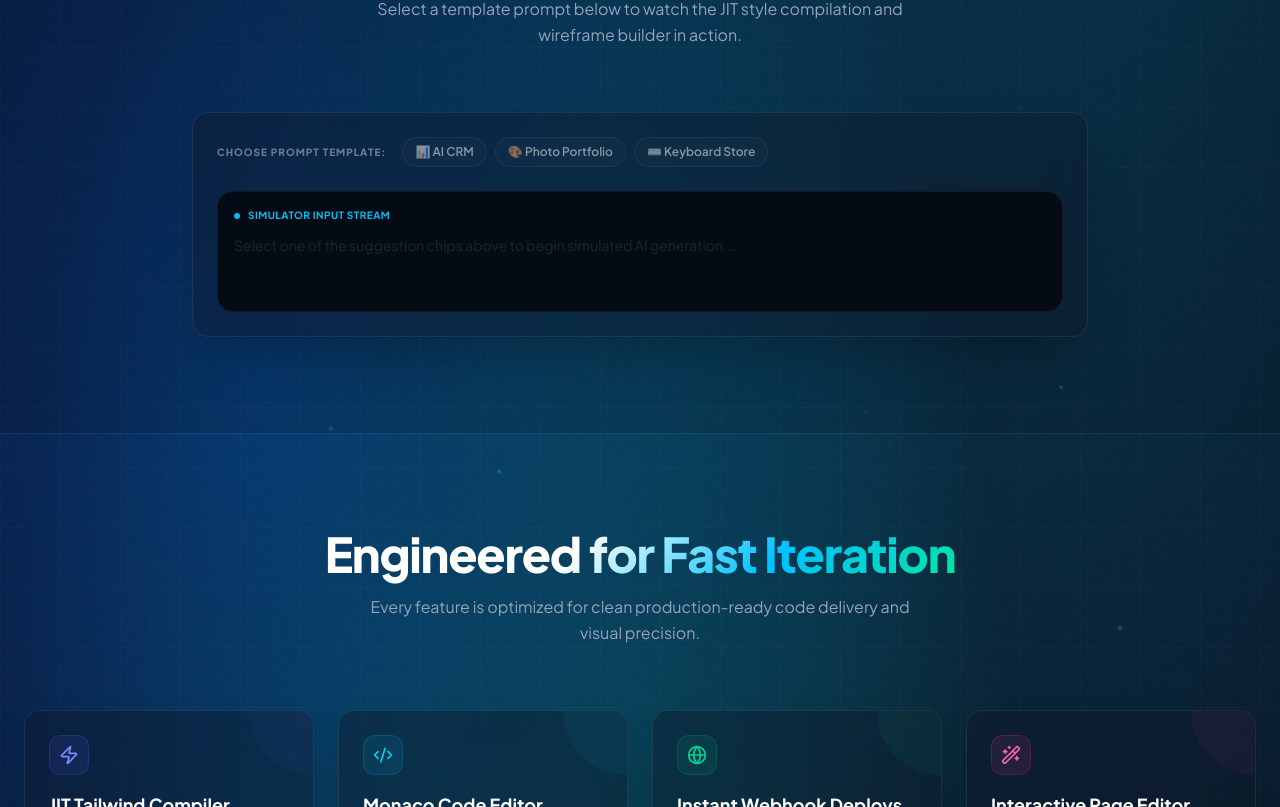
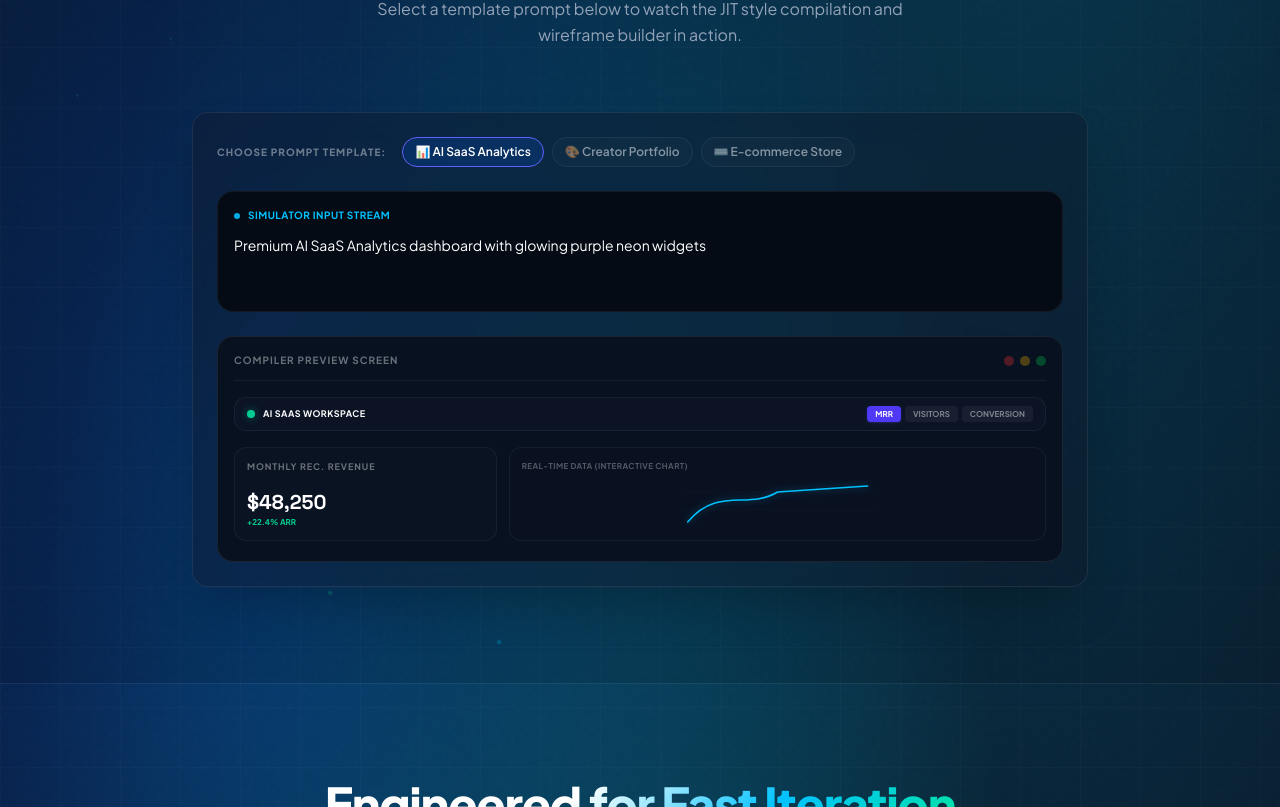
Before and after one commit to sabledattatray/InstantSite-AI, a React (Vite) app: page / in a window 1280 px wide. Shown: the part 1513-2320 px from the top of the page. Built offline with nearby package versions, Linux system fonts and the light colour scheme.

Commit message:
feat: pre-load premium SaaS analytics mockup in simulator & add Datta Sable creator card to footer

```diff
--- a/src/App.tsx
+++ b/src/App.tsx
@@ -2521,7 +2521,7 @@ function LandingPage({ onStart, onStartWorkspace, onLogin }: LandingPageProps) {
           <div className="absolute top-0 left-1/2 -translate-x-1/2 w-[600px] h-[100px] bg-[#0057D9]/10 rounded-full blur-[80px] pointer-events-none"></div>
 
           <div className="max-w-7xl mx-auto px-6 text-left relative z-10">
-            <div className="grid grid-cols-1 md:grid-cols-4 gap-8 mb-12">
+            <div className="grid grid-cols-1 sm:grid-cols-2 md:grid-cols-5 gap-8 mb-12">
               <div className="space-y-4">
                 <div className="flex items-center gap-3">
                   <div className="w-8 h-8 rounded-lg bg-gradient-to-tr from-[#0057D9] to-[#00C2FF] flex items-center justify-center shrink-0">
@@ -2579,10 +2579,52 @@ function LandingPage({ onStart, onStartWorkspace, onLogin }: LandingPageProps) {
                 )}
                 <span className="text-[9px] text-white/30">Zero spam. Unsubscribe at any time.</span>
               </div>
+
+              {/* Creator Card */}
+              <div className="glass-card bg-white/[0.02] border border-white/[0.08] p-5 rounded-2xl relative overflow-hidden group hover:border-[#00C2FF]/30 transition-all duration-300 flex flex-col justify-between">
+                <div className="absolute top-0 right-0 w-16 h-16 bg-gradient-to-br from-[#00C2FF]/10 to-transparent rounded-bl-full opacity-50"></div>
+                <div className="space-y-3">
+                  <span className="text-[10px] font-bold text-[#00C2FF] uppercase tracking-widest block">Featured Creator</span>
+                  <div className="flex items-center gap-2.5">
+                    <div className="w-9 h-9 rounded-full bg-gradient-to-br from-[#0057D9] via-[#00C2FF] to-[#00E5A0] flex items-center justify-center shadow-lg text-white font-black text-xs shrink-0 border border-white/15">
+                      DS
+                    </div>
+                    <div>
+                      <h4 className="font-bold text-xs text-white leading-none group-hover:text-[#00C2FF] transition-colors">Datta Sable</h4>
+                      <span className="text-[9px] text-white/40 block mt-0.5">Full Stack Creator</span>
+                    </div>
+                  </div>
+                  <p className="text-[10px] text-white/50 leading-relaxed">Designing digital products, SaaS architectures, and interactive AI user interfaces.</p>
+                </div>
+                <div className="pt-4 border-t border-white/[0.04] mt-3 flex items-center justify-between">
+                  <a
+                    href="https://dattasable.com"
+                    target="_blank"
+                    rel="noopener noreferrer"
+                    className="text-[10px] font-bold text-[#00E5A0] hover:text-white flex items-center gap-1 transition-colors cursor-pointer"
+                  >
+                    Visit portfolio ↗
+                  </a>
+                  <span className="text-[8px] font-semibold text-white/20">dattasable.com</span>
+                </div>
+              </div>
             </div>
 
             <div className="border-t border-white/[0.06] pt-8 flex flex-col sm:flex-row items-center justify-between text-xs text-white/30 gap-4">
-              <p>© 2026 InstantSite AI Platform. All rights reserved.</p>
+              <div className="flex flex-col sm:flex-row sm:items-center gap-2 sm:gap-6">
+                <p>© 2026 InstantSite AI Platform. All rights reserved.</p>
+                <p className="flex items-center gap-1">
+                  Built with ❤️ by{" "}
+                  <a
+                    href="https://dattasable.com"
+                    target="_blank"
+                    rel="noopener noreferrer"
+                    className="text-[#00C2FF] hover:underline font-bold transition-all"
+                  >
+                    Datta Sable
+                  </a>
+                </p>
+              </div>
               <div className="flex gap-4">
                 <a href="#" className="hover:text-white transition-colors">Privacy Policy</a>
                 <a href="#" className="hover:text-white transition-colors">Terms of Service</a>
@@ -2596,13 +2638,13 @@ function LandingPage({ onStart, onStartWorkspace, onLogin }: LandingPageProps) {
 }
 
 function LandingDemo() {
-  const [promptText, setPromptText] = useState("");
+  const [promptText, setPromptText] = useState("Premium AI SaaS Analytics dashboard with glowing purple neon widgets");
   const [isTyping, setIsTyping] = useState(false);
   const [isCompiling, setIsCompiling] = useState(false);
   const [compileStep, setCompileStep] = useState("");
-  const [showMockup, setShowMockup] = useState(false);
-  const [mockType, setMockType] = useState("");
-  const [activeChip, setActiveChip] = useState<number | null>(null);
+  const [showMockup, setShowMockup] = useState(true);
+  const [mockType, setMockType] = useState("dashboard");
+  const [activeChip, setActiveChip] = useState<number | null>(0);
 
   // Interactivity states for the mockup screens
   const [crmMetric, setCrmMetric] = useState<'sales' | 'users' | 'conversion'>('sales');
@@ -2611,7 +2653,7 @@ function LandingDemo() {
   const [keyboardTheme, setKeyboardTheme] = useState<'grey' | 'cyberpunk' | 'forest'>('grey');
 
   const chips = [
-    { text: "Modern AI CRM dashboard with purple gradient theme", type: "dashboard" },
+    { text: "Premium AI SaaS Analytics dashboard with glowing purple neon widgets", type: "dashboard" },
     { text: "Minimal photography portfolio with serif fonts and light cream cards", type: "portfolio" },
     { text: "Vibrant custom mechanical keyboard storefront with dark grid style", type: "store" }
   ];
@@ -2673,7 +2715,7 @@ function LandingDemo() {
             disabled={isTyping || isCompiling}
             className={`px-3 py-1.5 rounded-full border text-xs font-semibold transition-all cursor-pointer focus:outline-none ${activeChip === idx ? 'bg-[#0057D9]/20 border-indigo-500 text-white' : 'bg-white/[0.02] border-white/[0.06] text-white/50 hover:text-white hover:border-white/15'}`}
           >
-            {idx === 0 ? "📊 AI CRM" : idx === 1 ? "🎨 Photo Portfolio" : "⌨️ Keyboard Store"}
+            {idx === 0 ? "📊 AI SaaS Analytics" : idx === 1 ? "🎨 Creator Portfolio" : "⌨️ E-commerce Store"}
           </button>
         ))}
       </div>
@@ -2716,7 +2758,7 @@ function LandingDemo() {
               <div className="flex items-center justify-between bg-[#0F172A]/50 border border-white/[0.06] px-3 py-2 rounded-xl">
                 <div className="flex items-center gap-2">
                   <span className="w-2 h-2 rounded bg-[#00E5A0] shadow-[0_0_8px_rgba(0,229,160,0.5)] animate-pulse"></span>
-                  <span className="text-[9px] font-bold uppercase tracking-wider text-white">Metrics Workspace</span>
+                  <span className="text-[9px] font-bold uppercase tracking-wider text-white">AI SaaS Workspace</span>
                 </div>
                 <div className="flex gap-1">
                   {(['sales', 'users', 'conversion'] as const).map((m) => (
@@ -2725,7 +2767,7 @@ function LandingDemo() {
                       onClick={() => setCrmMetric(m)}
                       className={`px-2 py-0.5 rounded text-[8px] font-bold uppercase transition-all cursor-pointer ${crmMetric === m ? 'bg-indigo-600 text-white shadow shadow-indigo-500/20' : 'bg-white/5 text-white/45 hover:text-white'}`}
                     >
-                      {m}
+                      {m === 'sales' ? 'mrr' : m === 'users' ? 'visitors' : 'conversion'}
                     </button>
                   ))}
                 </div>
@@ -2736,14 +2778,14 @@ function LandingDemo() {
                 {/* Metric Card */}
                 <div className="bg-white/[0.01] border border-white/[0.05] p-3 rounded-xl flex flex-col justify-between">
                   <span className="text-[9px] font-bold text-white/40 uppercase tracking-widest">
-                    {crmMetric === 'sales' ? 'Total Sales' : crmMetric === 'users' ? 'Active Users' : 'Conversion Rate'}
+                    {crmMetric === 'sales' ? 'Monthly Rec. Revenue' : crmMetric === 'users' ? 'Active Visitors' : 'Conversion Rate'}
                   </span>
                   <div className="mt-1">
                     <p className="text-xl font-extrabold text-white leading-none" style={{ fontFamily: 'Space Grotesk, sans-serif' }}>
-                      {crmMetric === 'sales' ? '$24,850' : crmMetric === 'users' ? '1,204' : '3.42%'}
+                      {crmMetric === 'sales' ? '$48,250' : crmMetric === 'users' ? '142.8K' : '3.42%'}
                     </p>
                     <span className="text-[8px] font-bold text-emerald-400 mt-1 block">
-                      {crmMetric === 'sales' ? '+18.4% ARR' : crmMetric === 'users' ? '+12.3% MoM' : '+2.1% overall'}
+                      {crmMetric === 'sales' ? '+22.4% ARR' : crmMetric === 'users' ? '+15.3% MoM' : '+2.1% overall'}
                     </span>
                   </div>
                 </div>
```
